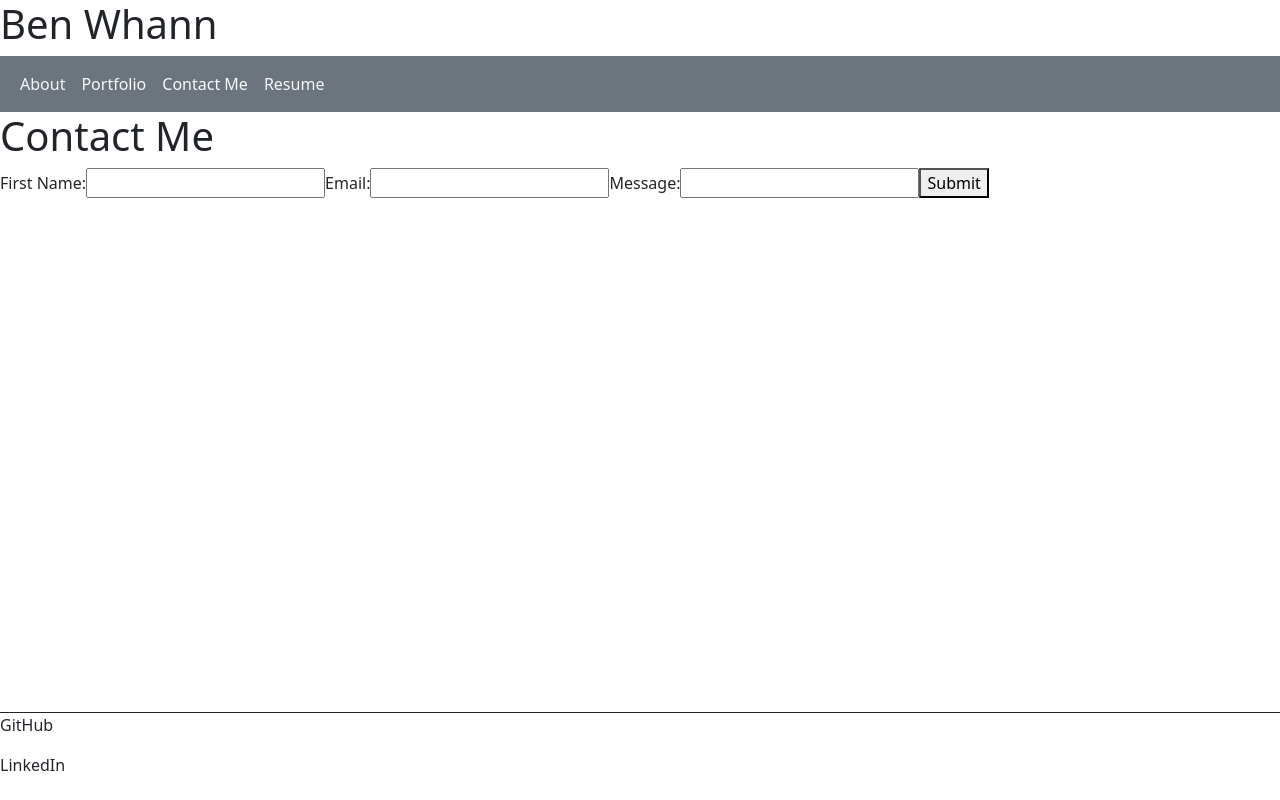
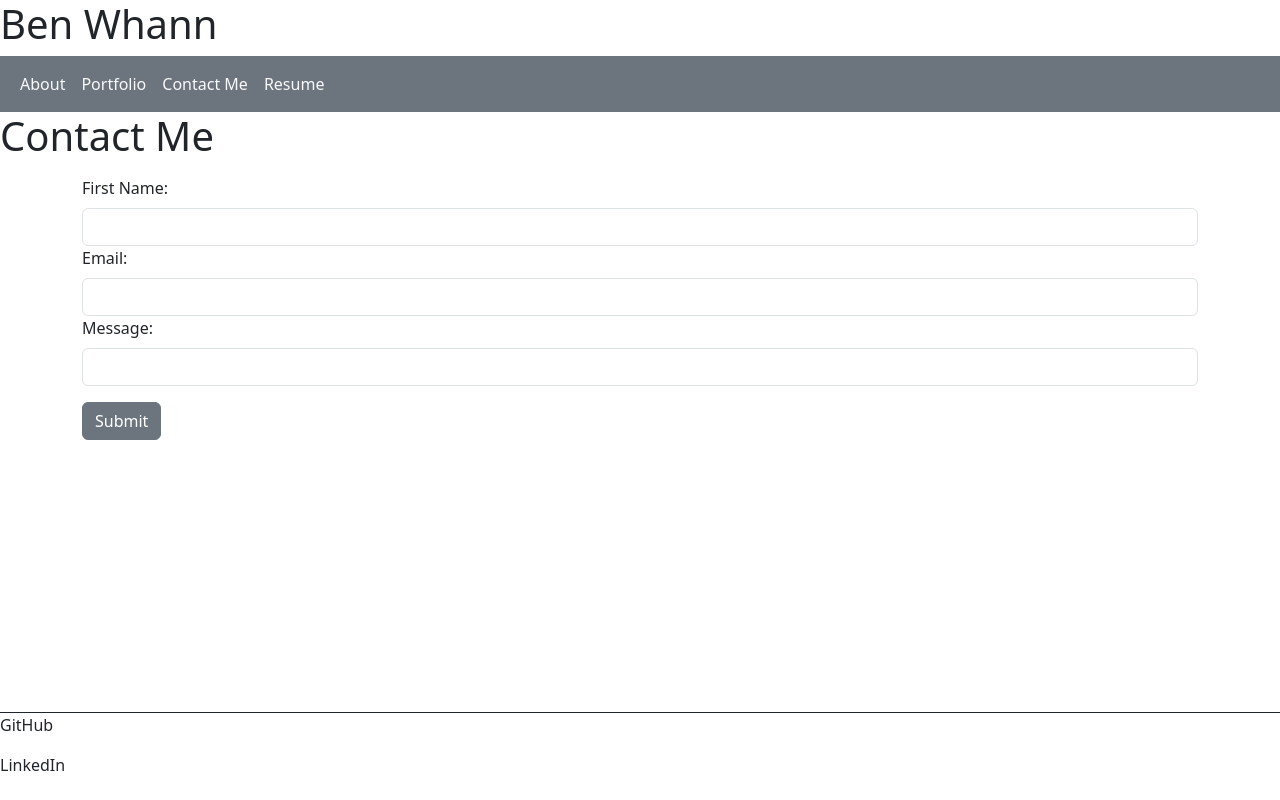
Before and after one commit to BenWhann/UPD-PROJECT-PORTFOLIO, a React (Vite) app in the folder Portfolio/: page /contact in a window 1280 px wide. Built offline with nearby package versions, Linux system fonts and the light colour scheme.

Commit message:
began formatting portfolio section

```diff
--- a/Portfolio/src/index.css
+++ b/Portfolio/src/index.css
@@ -1,5 +1,9 @@
 .header {
     display: inline-block;
+}
+
+.portfolio-card {
+    width: 18px;
 }
 
 body {
--- a/Portfolio/src/pages/Contact.jsx
+++ b/Portfolio/src/pages/Contact.jsx
@@ -3,14 +3,14 @@ export default function Contact() {
         <>
         <body>
             <h1>Contact Me</h1>
-            <form>
-                <label for="name">First Name:</label>
-                <input type="text" id="name" name="name"></input>
-                <label for="email">Email:</label>
-                <input type="email" id="email" name="email"></input>
-                <label for="message">Message:</label>
-                <input type="text" id="message" name="message"></input>
-                <button type="button">Submit</button>
+            <form className="mt-3 mb-3 container-md">
+                <label className="form-label" for="name">First Name:</label>
+                <input className="form-control" type="text" id="name" name="name"></input>
+                <label className="form-label" for="email">Email:</label>
+                <input className="form-control" type="email" id="email" name="email"></input>
+                <label className="form-label" for="message">Message:</label>
+                <input className="form-control" type="text" id="message" name="message"></input>
+                <button className="mt-3 btn btn-secondary" type="button">Submit</button>
             </form>
         </body>
         </>
--- a/Portfolio/src/pages/Portfolio.jsx
+++ b/Portfolio/src/pages/Portfolio.jsx
@@ -3,7 +3,56 @@ export default function Portfolio() {
         <>
         <body>
             <h1>Portfolio Page</h1>
-            <p>Add projects and links to them</p>
+            <div>
+                <div class="card">
+                    <img src="..." class="card-img-top" alt="..."></img>
+                    <div class="card-body">
+                        <h5 class="card-title">Project 1</h5>
+                        <p class="card-text">Some quick example text to build on the card title and make up the bulk of the card's content.</p>
+                        <a href="#" class="btn btn-primary">GitHub Link</a>
+                    </div>
+                </div>
+                <div class="card">
+                    <img src="..." class="card-img-top" alt="..."></img>
+                    <div class="card-body">
+                        <h5 class="card-title">Project 2</h5>
+                        <p class="card-text">Some quick example text to build on the card title and make up the bulk of the card's content.</p>
+                        <a href="#" class="btn btn-primary">GitHub Link</a>
+                    </div>
+                </div>
+                <div class="card">
+                    <img src="..." class="card-img-top" alt="..."></img>
+                    <div class="card-body">
+                        <h5 class="card-title">Project 3</h5>
+                        <p class="card-text">Some quick example text to build on the card title and make up the bulk of the card's content.</p>
+                        <a href="#" class="btn btn-primary">GitHub Link</a>
+                    </div>
+                </div>
+                <div class="card">
+                    <img src="..." class="card-img-top" alt="..."></img>
+                    <div class="card-body">
+                        <h5 class="card-title">Project 4</h5>
+                        <p class="card-text">Some quick example text to build on the card title and make up the bulk of the card's content.</p>
+                        <a href="#" class="btn btn-primary">GitHub Link</a>
+                    </div>
+                </div>
+                <div class="card">
+                    <img src="..." class="card-img-top" alt="..."></img>
+                    <div class="card-body">
+                        <h5 class="card-title">Project 5</h5>
+                        <p class="card-text">Some quick example text to build on the card title and make up the bulk of the card's content.</p>
+                        <a href="#" class="btn btn-primary">GitHub Link</a>
+                    </div>
+                </div>
+                <div class="card">
+                    <img src="..." class="card-img-top" alt="..."></img>
+                    <div class="card-body">
+                        <h5 class="card-title">Project 6</h5>
+                        <p class="card-text">Some quick example text to build on the card title and make up the bulk of the card's content.</p>
+                        <a href="#" class="btn btn-primary">GitHub Link</a>
+                    </div>
+                </div>
+            </div>
         </body>
         </>
     );
```
